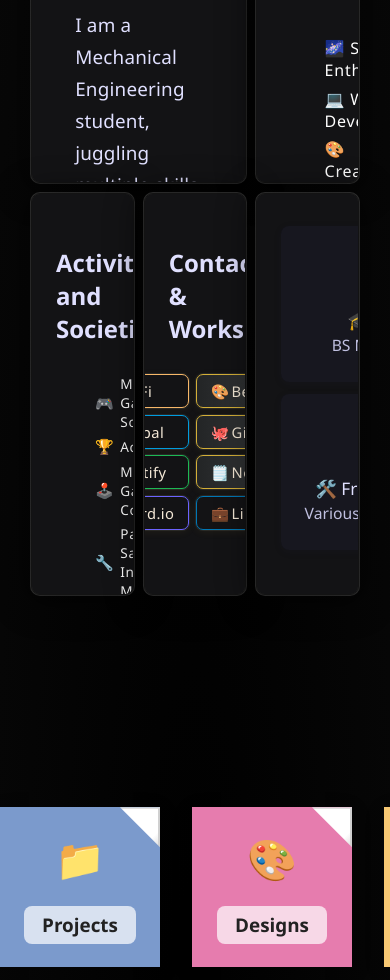
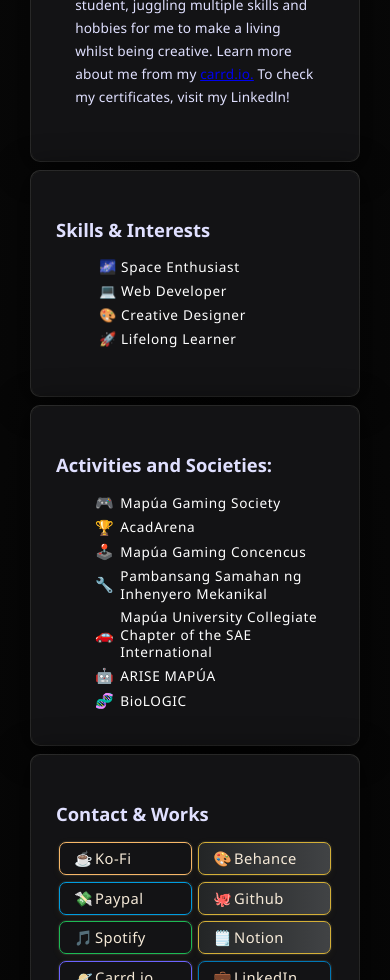
Before and after one commit to snoozliep/PortfolioChainsaw, a React (Create React App) app: page / in a window 390 px wide. Shown: the part 1020-2000 px from the top of the page. Built offline with nearby package versions, Linux system fonts and the light colour scheme.

Commit message:
Responsive

```diff
--- a/src/App.css
+++ b/src/App.css
@@ -1,3 +1,102 @@
+@media (max-width: 700px) {
+  .folders-section {
+    display: block !important;
+    width: 100% !important;
+    max-width: 95vw !important;
+    margin: 0 auto !important;
+    padding: 0 !important;
+  }
+  .folder-card {
+    display: block !important;
+    width: 100% !important;
+    max-width: 95vw !important;
+    min-width: 0 !important;
+    margin: 0 auto 12px auto !important;
+    height: auto !important;
+    box-sizing: border-box;
+  }
+}
+@media (max-width: 700px) {
+  .folders-section {
+    display: block !important;
+    width: 100% !important;
+    max-width: 95vw !important;
+    margin: 0 auto !important;
+  }
+  .folder-card {
+    display: block !important;
+    width: 100% !important;
+    max-width: 95vw !important;
+    margin: 0 auto 12px auto !important;
+    box-sizing: border-box;
+  }
+}
+@media (max-width: 700px) {
+  .about-body {
+    display: block !important;
+    padding: 18px 4vw 18px 4vw;
+    max-width: 100vw;
+  }
+  .about-bento {
+    display: block !important;
+    width: 100% !important;
+    max-width: 95vw !important;
+    min-width: 0 !important;
+    margin: 0 auto 12px auto !important;
+    height: auto !important;
+    box-sizing: border-box;
+  }
+}
+@media (max-width: 700px) {
+  .about-body {
+    display: flex;
+    flex-direction: column;
+    align-items: center;
+    gap: 18px;
+    padding: 18px 4vw 18px 4vw;
+    max-width: 100vw;
+  }
+  .about-bento {
+    width: 100%;
+    max-width: 95vw;
+    min-width: 0;
+    margin: 0 auto 12px auto;
+    height: auto !important;
+    box-sizing: border-box;
+  }
+}
+@media (max-width: 500px) {
+  .landing-page h1,
+  h1,
+  .header-bar,
+  .main-header {
+    font-size: 2rem !important;
+    line-height: 1.1;
+    padding: 0.5em 0.2em;
+  }
+  h2, .sub-header {
+    font-size: 1.15rem !important;
+    line-height: 1.2;
+  }
+  h3 {
+    font-size: 1rem !important;
+    line-height: 1.2;
+  }
+  p, li, .info-card, .about-bento, .folder-card {
+    font-size: 0.85rem !important;
+    line-height: 1.3;
+  }
+  .info-card-title {
+    font-size: 0.92rem !important;
+  }
+  .info-card-detail {
+    font-size: 0.82rem !important;
+  }
+  .header-right a {
+    font-size: 0.92rem !important;
+    padding: 5px 10px;
+  }
+}
 @media (max-width: 700px) {
   .info-card,
   .education-card,
@@ -21,46 +120,7 @@
 .work-card {
   margin-top: 0;
   min-height: 120px;
-  padding: 2px 6px;
-  max-width: 340px;
-  margin-bottom: 12px;
-}
-
-@media (max-width: 700px) {
-  .info-card,
-  .education-card,
-  .work-card {
-    max-width: 95vw;
-    min-width: 0;
-    padding: 2vw 3vw;
-    font-size: 0.98rem;
-  }
-  .info-card-title {
-    font-size: 1rem;
-  }
-  .info-card-detail {
-    font-size: 0.92rem;
-  }
-}
-/* Info Card Styles for Education & Work */
-.info-card {
-  background: rgba(40, 40, 80, 0.18);
-  border-radius: 8px;
-  padding: 2px 6px;
-  box-shadow: 0 2px 8px rgba(40,40,80,0.08);
-  width: 300px;
-  height: 220px;
-  margin: 0 auto 12px auto;
-  text-align: center;
-}
-.education-card,
-.work-card {
-  margin-top: 0;
-  height: 220px;
-  padding: 12px 16px;
-  width: 300px;
-  margin-bottom: 12px;
-}
+  padding: 2px 6px;}
 .info-card-title {
   font-size: 1.08rem;
   color: #e0e0ff;
--- a/src/FoldersSection.css
+++ b/src/FoldersSection.css
@@ -1,3 +1,22 @@
+@media (max-width: 700px) {
+  .folders-grid {
+    display: block !important;
+    width: 100% !important;
+    max-width: 95vw !important;
+    margin: 0 auto !important;
+    padding: 0 !important;
+  }
+  .folder-card {
+    display: block !important;
+    width: calc(100% - 32px) !important;
+    max-width: 95vw !important;
+    min-width: 0 !important;
+    margin: 0 auto 12px auto !important;
+    height: auto !important;
+    box-sizing: border-box;
+    padding: 16px 8px !important;
+  }
+}
 .folders-section {
   margin: 48px auto 0 auto;
   padding: 32px 0 48px 0;
```
